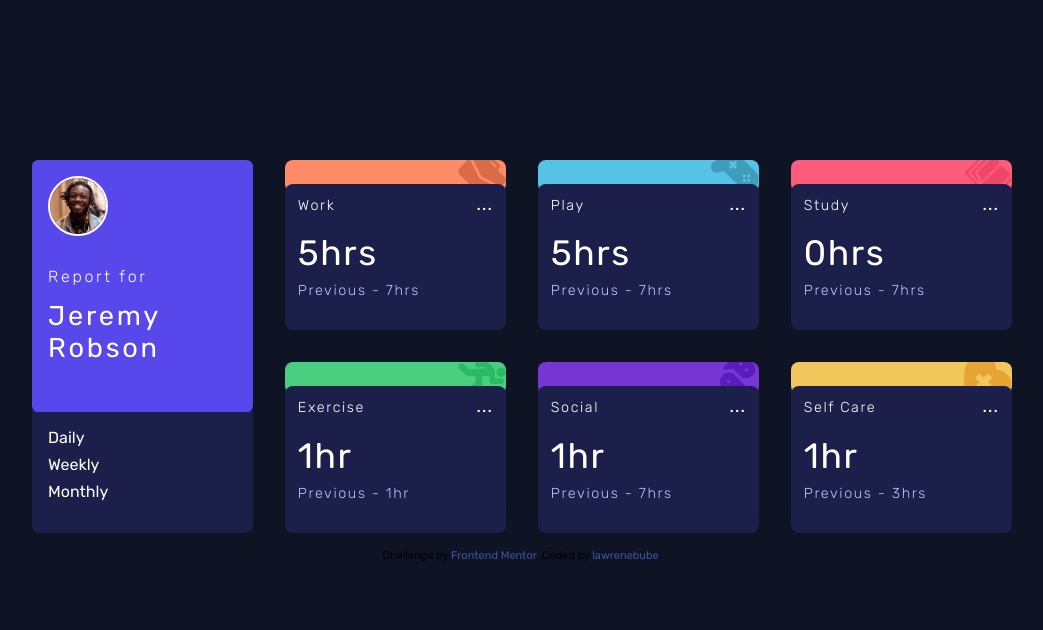
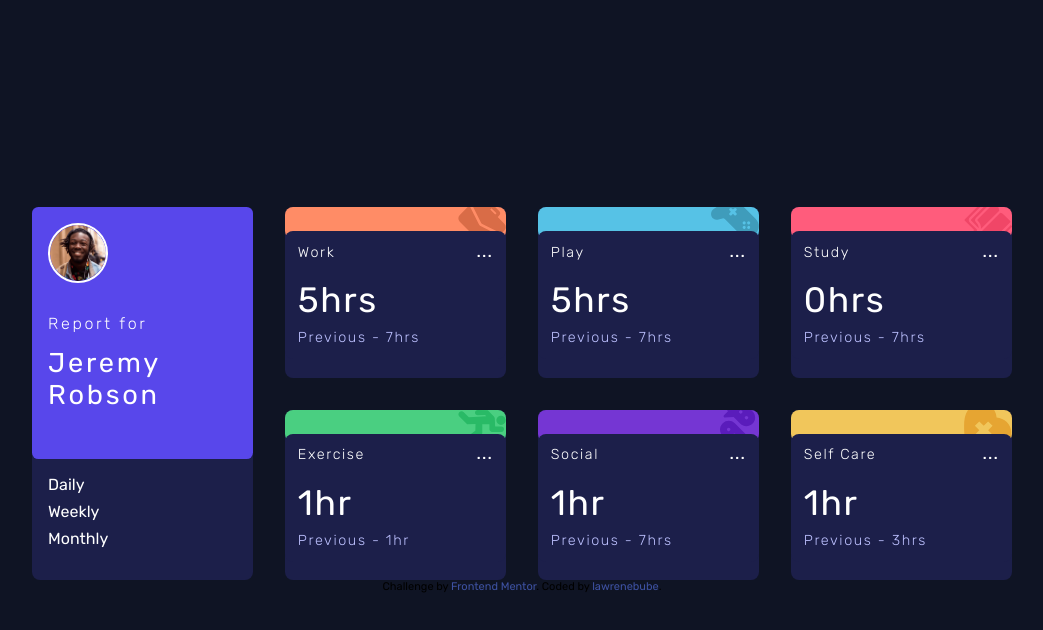
Before and after one commit to Lawrenebube/Time-tracking-dashboard, a plain HTML site: page index.html in a window 1280 px wide. Shown: the whole page, without its empty margins (118-1161 px from the left). Drawn offline with Linux system fonts and the light colour scheme.

Commit message:
place center

```diff
--- a/style.css
+++ b/style.css
@@ -20,6 +20,8 @@ body {
     background-color: var(--Very-dark-blue);
     display: grid;
     place-content: center;
+    place-items:center;
+    min-height:100vh;
     font-family: 'Rubik', sans-serif;
     max-width: 1440px;
     margin: auto;
@@ -27,7 +29,6 @@ body {
 .container {
     display: grid;
     gap: 2em;
-    margin:10em 1em 1em 1em;
     grid-template-columns: 1fr 1fr 1fr 1fr;
     color: white;
 }
```
